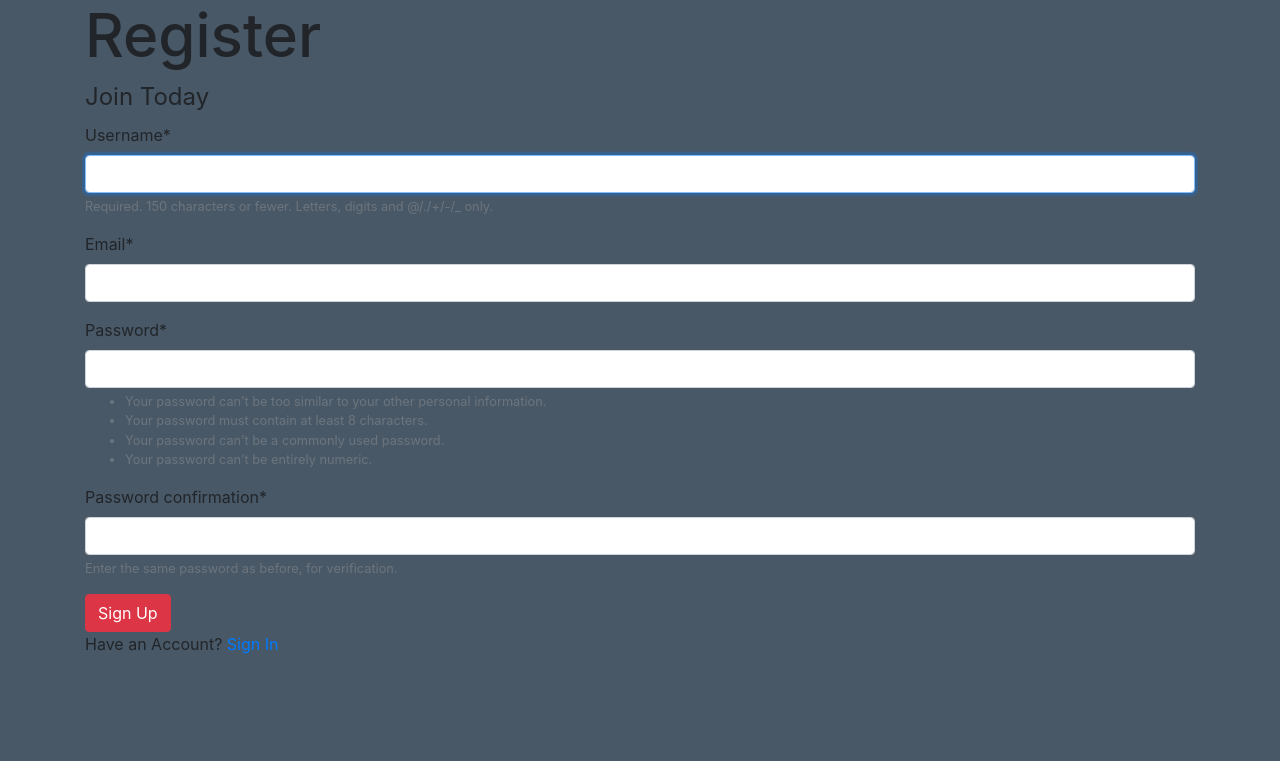
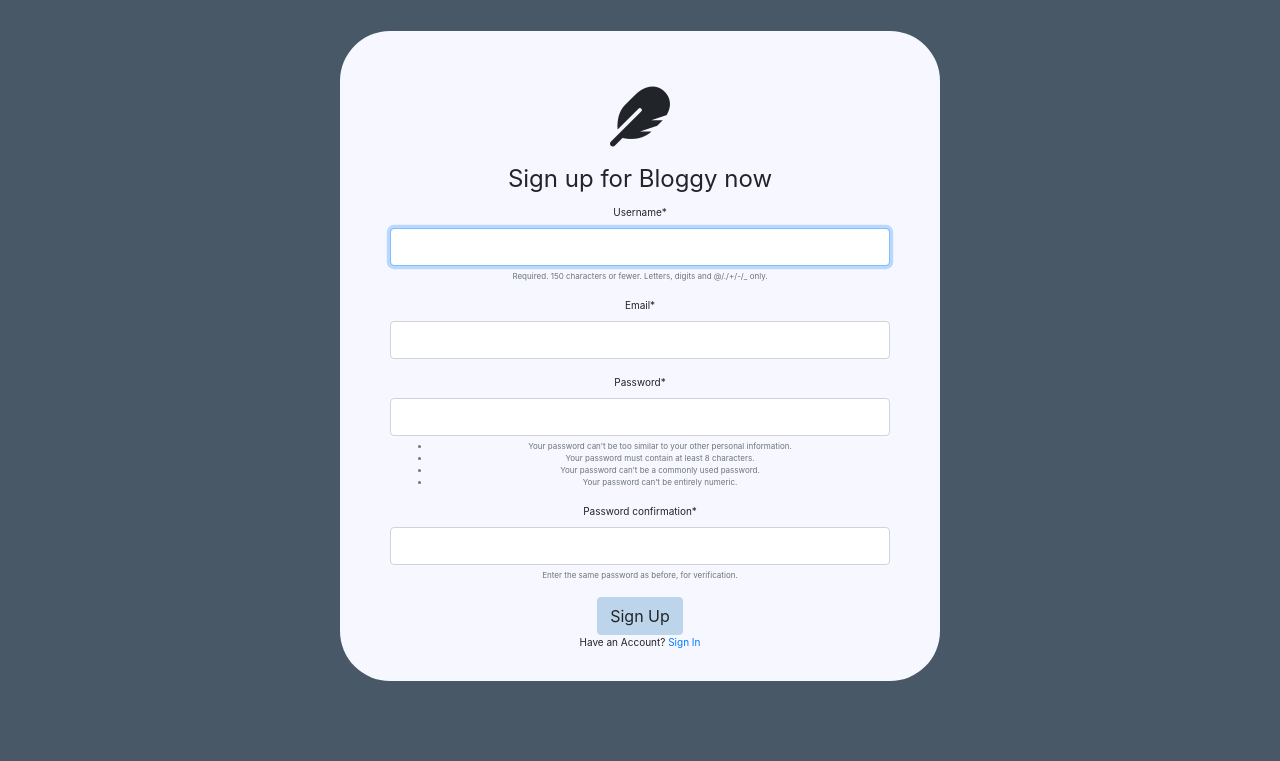
Before and after one commit to hkennedyvi/bloggy, a Django app: page /register/ in a window 1280 px wide. Shown: the part 49-810 px from the top of the page. Before the commit the page ends 703 px from the top, so only its background shows below. Run offline with Django 3.2, Linux system fonts and the light colour scheme; some libraries are stand-ins or nearby versions.

Commit message:
forms styled

```diff
--- a/blog/static/blog/main.css
+++ b/blog/static/blog/main.css
@@ -54,8 +54,8 @@ h1 {
   }
 
   .profile-img {
-    height: 250px;
-    width: 250px;
+    height: 150px;
+    width: 150px;
     margin: 10px;
   }
 
@@ -72,3 +72,13 @@ h1 {
   .user-i {
     margin: 370px 0 0 0;
   }
+
+  .bloggy-form {
+    width: 600px;
+    height: 650px;
+    padding: 50px;
+    border-radius: 5em;
+    margin: 80px auto;
+    font-size: 10px;
+    text-align: center;
+  }
--- a/blog/templates/blog/post_confirm_delete.html
+++ b/blog/templates/blog/post_confirm_delete.html
@@ -1,7 +1,7 @@
 {% extends "blog/base.html" %}
 {% block content %}
-<div class="container">
-<h1>Post</h1>
+<div class="container bg-color-fourth">
+<h1>Delete Post?</h1>
 <div>
     <form method="POST">
         {% csrf_token %}
--- a/blog/templates/blog/post_detail.html
+++ b/blog/templates/blog/post_detail.html
@@ -1,6 +1,6 @@
 {% extends "blog/base.html" %}
 {% block content %}
-<div class="container">
+<div class="container bg-color-fourth">
 <img class="mt-5" src="{{ object.author.profile.image.url }}" />
 <h2>{{ object.title }}</h2>
 <p>{{ object.author }} on {{ object.date_posted|date:"F d, Y" }}</p>
--- a/blog/templates/blog/post_form.html
+++ b/blog/templates/blog/post_form.html
@@ -1,7 +1,7 @@
 {% extends "blog/base.html" %}
 {% load crispy_forms_tags %}
 {% block content %}
-<div class="container">
+<div class="container bg-color-fourth">
 <h1>Post</h1>
 <div>
     <form method="POST">
--- a/users/templates/users/logout.html
+++ b/users/templates/users/logout.html
@@ -1,7 +1,7 @@
 {% extends "blog/base.html" %}
 {% load crispy_forms_tags %}
 {% block content %}
-<div class="container">
+<div class="container bloggy-form bg-color-fourth">
 <h1>Logged Out</h1>
 <div>
     <a href="{% url  'login' %}">Sign In Again</a>
--- a/users/templates/users/register.html
+++ b/users/templates/users/register.html
@@ -1,17 +1,19 @@
 {% extends "blog/base.html" %}
 {% load crispy_forms_tags %}
 {% block content %}
-<div class="container">
-<h1>Register</h1>
+<div class="container bloggy-form bg-color-fourth">
+<h1>
+    <i class="fas fa-feather"></i>
+</h1>
 <div>
     <form method="POST">
         {% csrf_token %}
         <fieldset>
-            <legend>Join Today</legend>
+            <legend>Sign up for Bloggy now</legend>
             {{ form|crispy }}
         </fieldset>
         <div>
-            <button class="btn btn-danger">Sign Up</button>
+            <button class="btn bg-color-third">Sign Up</button>
         </div>
     </form>
     <div>
```
Also changed, not shown: users/templates/users/login.html (+6 -4 lines), users/templates/users/profile.html (+4 -4 lines), db.sqlite3.
